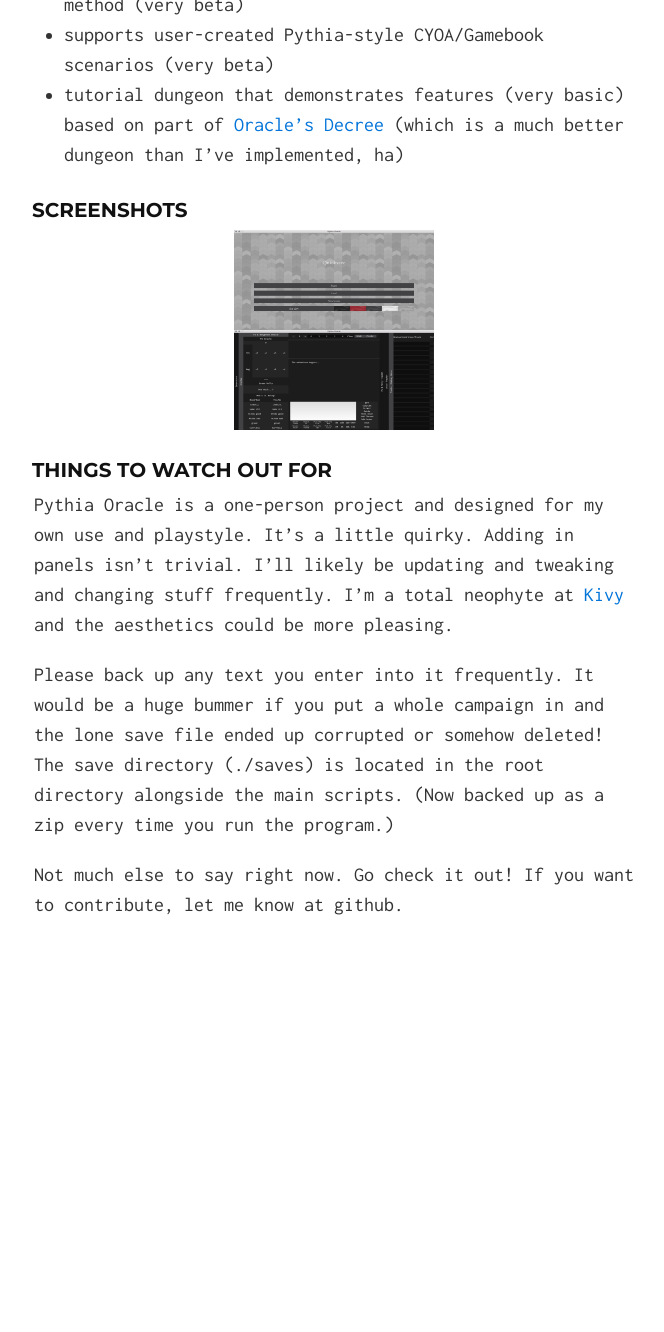
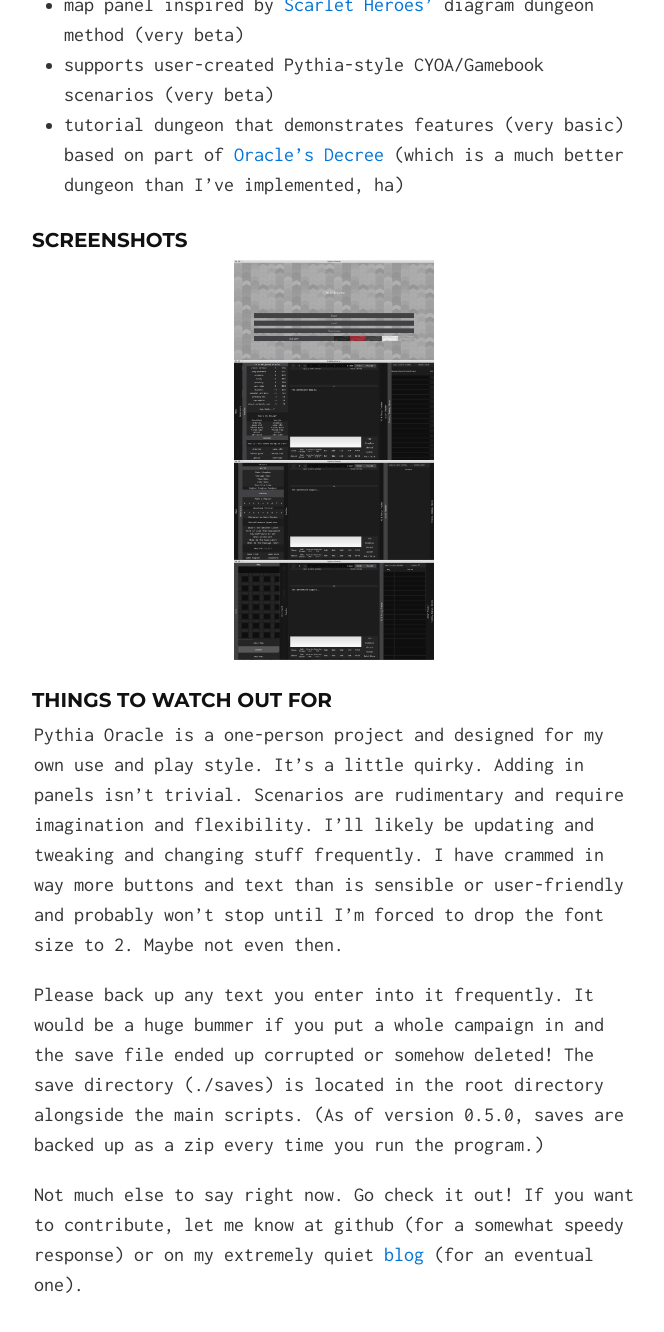
Before and after one commit to exposit/pythia-oracle, a Jekyll site: the page built from index.md, in a window 1280 px wide and 1400 px high, scrolled down 1270 px. Shown: the top 1332 px of the window, without its empty margins (306-970 px from the left). Built offline with Jekyll 4.4.1, drawn with Linux system fonts in a browser that asks for light colours; before the commit the page ends 2290 px from its top, so only the background shows below that; some of the changed text lies outside the part shown.

Commit message:
Updating to 0.6.0

```diff
--- a/index.md
+++ b/index.md
@@ -4,7 +4,7 @@
 
 [Pythia Oracle](https://github.com/exposit/pythia-oracle) is a tool to make solo RPG gaming easier and to generate content for sandbox RPGs. It's written in Python and Kivy, cross-platform, extensible, and freely available on github.
 
-If you're new to solo gaming (or just want to generate some random content), Pythia Oracle is likely all you need to get started -- it has a built-in oracle for yes and no questions, a number of how much, how many, why, and how's it going random generators, plenty of space to track any information you want to track, and a nice, clean, readable output if you want to show off your adventures on your blog.
+If you're new to solo gaming or just want to generate some random content, Pythia Oracle is likely all you need to get started -- it has an oracle for yes and no questions, a number of how much, how many, what, why, and how's it going random generators, plenty of space to track any information you want to track, and multiple nice, clean, readable output formats if you want to show off your adventures on your blog.
 
 It also plays well with just about any oracle or random content table; you can extend your own panels (if you know a little Python or can copy existing files) or just use the dice roller with your own pdfs.
 
@@ -15,9 +15,9 @@
 * a ton of one click random generators for actors and world content
 * 'pick one' quick buttons that let you weight options on the fly
 * generates markdown, html, json and javascript/html play logs
-* user-extensible oracle, generator, and map panels
 * trackers for [Mythic-style](http://www.drivethrurpg.com/product/16173/Mythic-Role-Playing?it=1) threads and actors, a general key/value tracker & an active/inactive tracker
 * five different view/edit/play modes
+* user-extensible oracle, generator, and map panels
 * map panel inspired by [Scarlet Heroes'](http://www.drivethrurpg.com/product/127180/Scarlet-Heroes) diagram dungeon method (very beta)
 * supports user-created Pythia-style CYOA/Gamebook scenarios (very beta)
 * tutorial dungeon that demonstrates features (very basic) based on part of [Oracle's Decree](http://blog.trilemma.com/2015/10/the-oracles-decree.html) (which is a much better dungeon than I've implemented, ha)
@@ -25,12 +25,14 @@
 ### Screenshots
 
 <a href="{{site.baseurl}}img/screenshot1.png"><img src="{{site.baseurl}}img/screenshot1.png" alt="title screen" height="100" width="200"></a>
-<a href="{{site.baseurl}}img/screenshot2.png"><img src="{{site.baseurl}}img/screenshot2.png" alt="main screen" height="100" width="200"></a>
+<a href="{{site.baseurl}}img/screenshot2.png"><img src="{{site.baseurl}}img/screenshot2.png" alt="oracle screen" height="100" width="200"></a>
+<a href="{{site.baseurl}}img/screenshot3.png"><img src="{{site.baseurl}}img/screenshot3.png" alt="generator screen" height="100" width="200"></a>
+<a href="{{site.baseurl}}img/screenshot4.png"><img src="{{site.baseurl}}img/screenshot4.png" alt="map screen" height="100" width="200"></a>
 
 ### Things to watch out for
 
-Pythia Oracle is a one-person project and designed for my own use and playstyle. It's a little quirky. Adding in panels isn't trivial. I'll likely be updating and tweaking and changing stuff frequently. I'm a total neophyte at [Kivy](https://kivy.org/#home) and the aesthetics could be more pleasing.
+Pythia Oracle is a one-person project and designed for my own use and play style. It's a little quirky. Adding in panels isn't trivial. Scenarios are rudimentary and require imagination and flexibility. I'll likely be updating and tweaking and changing stuff frequently. I have crammed in way more buttons and text than is sensible or user-friendly and probably won't stop until I'm forced to drop the font size to 2. Maybe not even then.
 
-Please back up any text you enter into it frequently. It would be a huge bummer if you put a whole campaign in and the lone save file ended up corrupted or somehow deleted! The save directory (./saves) is located in the root directory alongside the main scripts. (Now backed up as a zip every time you run the program.)
+Please back up any text you enter into it frequently. It would be a huge bummer if you put a whole campaign in and the save file ended up corrupted or somehow deleted! The save directory (./saves) is located in the root directory alongside the main scripts. (As of version 0.5.0, saves are backed up as a zip every time you run the program.)
 
-Not much else to say right now. Go check it out! If you want to contribute, let me know at github.
+Not much else to say right now. Go check it out! If you want to contribute, let me know at github (for a somewhat speedy response) or on my extremely quiet [blog](https://exposit.github.io/katamoiran/) (for an eventual one).
```
Also changed, not shown: README.md, img/screenshot2.png, img/screenshot3.png (added), img/screenshot4.png (added).
